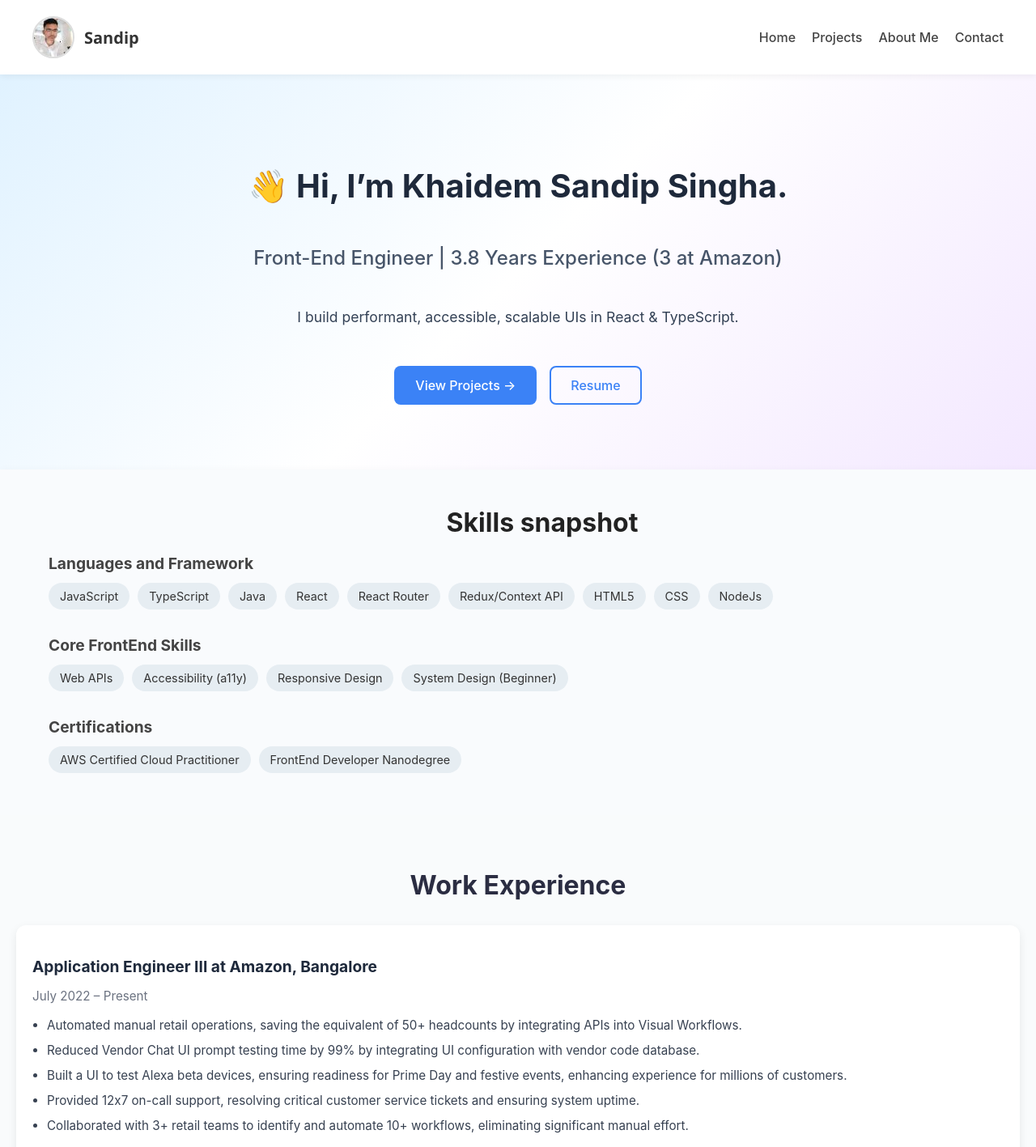
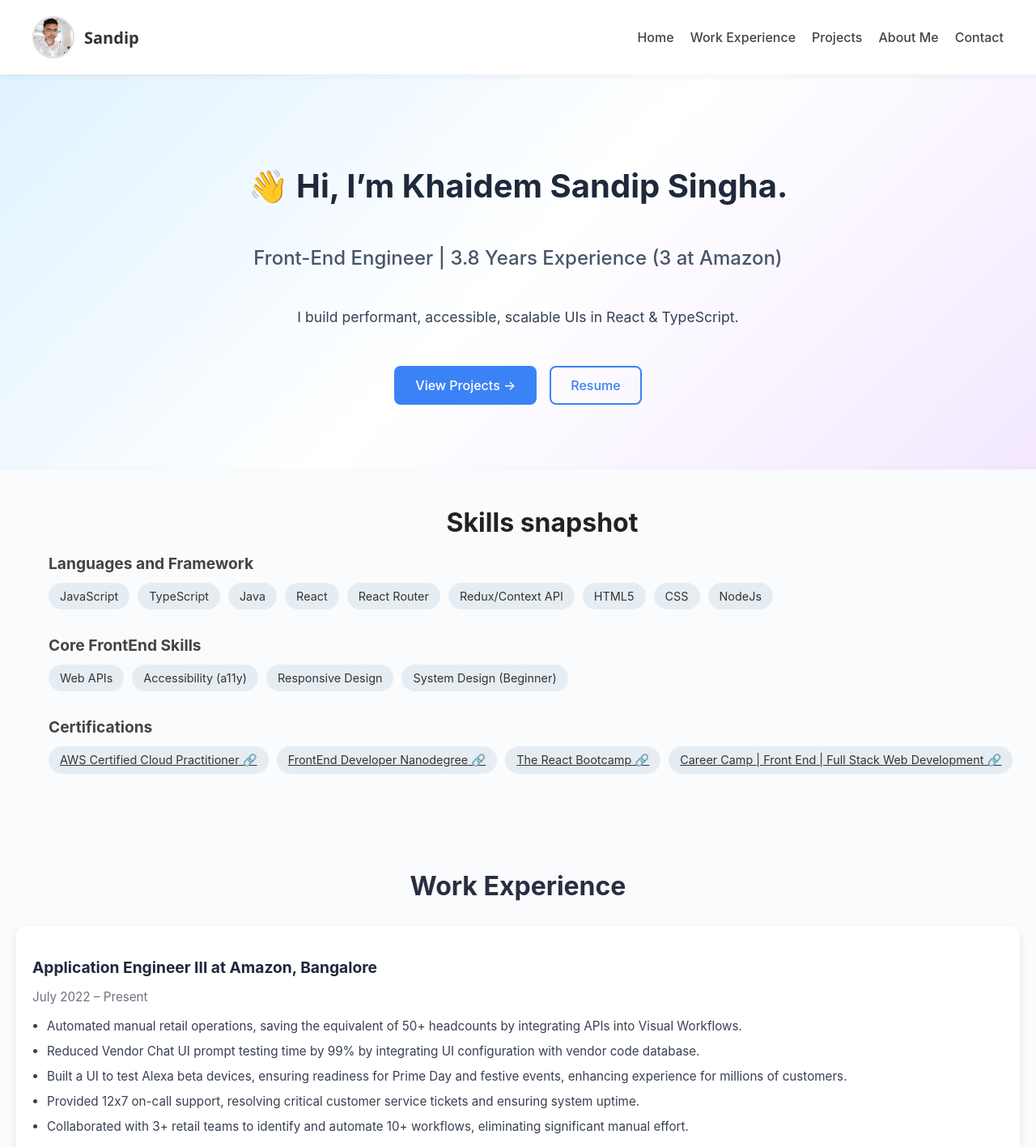
Before and after one commit to KaidenCoder/khaidem-sandip-portfolio, a React (Create React App) app: page / in a window 1280 px wide. Shown: the top 1417 px of the page at 81% size. Built offline with nearby package versions, Linux system fonts and the light colour scheme.

Commit message:
added certification links

```diff
--- a/src/components/Header.js
+++ b/src/components/Header.js
@@ -7,6 +7,7 @@ export default function Header() {
             </div>
             <nav className="nav-links">
                 <a href="#home" className="page-link">Home</a>
+                <a href="#experience" className="page-link">Work Experience</a>
                 <a href="#projects" className="page-link">Projects</a>
                 <a href="#about" className="page-link">About Me</a>
                 <a href="#contact" className="page-link">Contact</a>
--- a/src/components/SkillsSnapshot.js
+++ b/src/components/SkillsSnapshot.js
@@ -28,11 +28,20 @@ export default function SkillsSnapshot(){
             <div className="skills-snapshot-content">
                 <h3>Certifications</h3>
                 <div className="skills-list">
-                    <span className="badge">AWS Certified Cloud Practitioner</span>
-                    <span className="badge">FrontEnd Developer Nanodegree</span>
+                    <a className="badge" href="https://www.credly.com/badges/9370c637-5117-45b0-b299-7cfd434e514f" target="_blank" rel="noopener noreferrer">
+                    AWS Certified Cloud Practitioner 🔗
+                    </a>
+                    <a className="badge" href="https://www.udacity.com/certificate/7F2GVM25" target="_blank" rel="noopener noreferrer">
+                    FrontEnd Developer Nanodegree 🔗
+                    </a>
+                    <a className="badge" href="https://v1.scrimba.com/certificate/uvYn9vCw/greact" target="_blank" rel="noopener noreferrer">
+                    The React Bootcamp 🔗
+                    </a>
+                    <a className="badge" href="https://ninjasfiles.s3.amazonaws.com/certificate13677709cdf169d9a63aa025194ec7014284a3a.pdf" target="_blank" rel="noopener noreferrer">
+                    Career Camp | Front End | Full Stack Web Development 🔗
+                    </a>
                 </div>
             </div>
-
         </section>
     )
 }
--- a/src/components/WorkExperience.js
+++ b/src/components/WorkExperience.js
@@ -1,6 +1,6 @@
 export default function WorkExperience() {
     return (
-        <section className="work-experience">
+        <section className="work-experience" id="experience">
             <h2>Work Experience</h2>
 
             <div className="work-experience-content">
```
